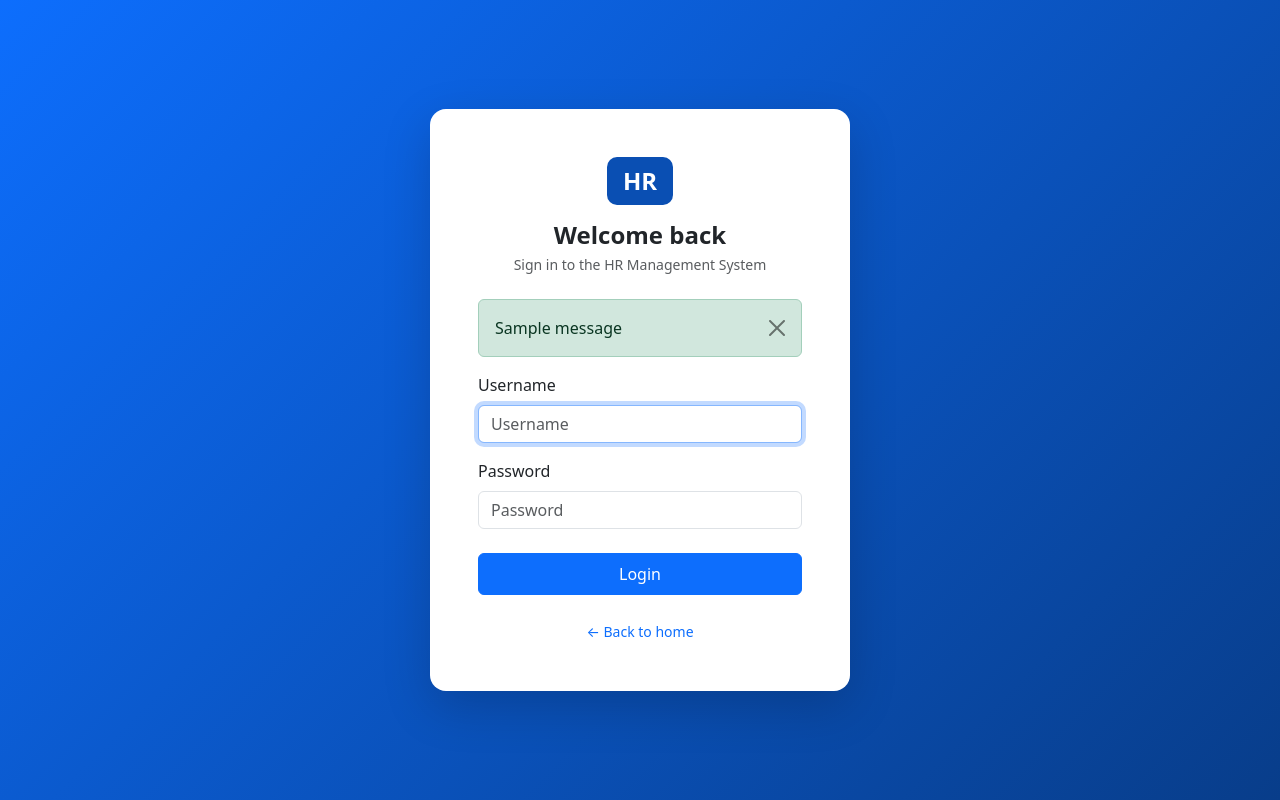
After one commit to Abhisek8895/HR_Management, a Django app: page /login/ in a window 1280 px wide. The commit adds this page. Run offline with Django 5.2, Linux system fonts and the light colour scheme; tables that the repository leaves empty hold one stand-in row (values such as "Sample post"); one stand-in notice (Sample message) is shown.

Commit message:
Implement Django authentication

```diff
--- /dev/null
+++ b/employees/forms.py
@@ -0,0 +1,17 @@
+from django.contrib.auth.forms import AuthenticationForm
+
+
+class BootstrapAuthenticationForm(AuthenticationForm):
+    """Django's login form with Bootstrap 5 styling."""
+
+    def __init__(self, *args, **kwargs):
+        super().__init__(*args, **kwargs)
+        self.fields['username'].widget.attrs.update({
+            'class': 'form-control',
+            'placeholder': 'Username',
+            'autofocus': True,
+        })
+        self.fields['password'].widget.attrs.update({
+            'class': 'form-control',
+            'placeholder': 'Password',
+        })
--- a/employees/urls.py
+++ b/employees/urls.py
@@ -4,4 +4,7 @@ from . import views
 
 urlpatterns = [
     path('', views.landing, name='landing'),
+    path('login/', views.HRLoginView.as_view(), name='login'),
+    path('logout/', views.logout_view, name='logout'),
+    path('dashboard/', views.dashboard, name='dashboard'),
 ]
--- a/employees/views.py
+++ b/employees/views.py
@@ -1,5 +1,31 @@
-from django.shortcuts import render
+from django.contrib import messages
+from django.contrib.auth import logout
+from django.contrib.auth.decorators import login_required
+from django.contrib.auth.views import LoginView
+from django.shortcuts import redirect, render
+from django.views.decorators.http import require_POST
+
+from .forms import BootstrapAuthenticationForm
 
 
 def landing(request):
     return render(request, 'landing.html')
+
+
+class HRLoginView(LoginView):
+    template_name = 'login.html'
+    authentication_form = BootstrapAuthenticationForm
+    redirect_authenticated_user = True
+
+
+@require_POST
+def logout_view(request):
+    logout(request)
+    messages.success(request, 'You have been logged out successfully.')
+    return redirect('login')
+
+
+@login_required
+def dashboard(request):
+    # Placeholder: the full dashboard is built in Task 5.
+    return render(request, 'dashboard.html')
--- a/hr_project/settings.py
+++ b/hr_project/settings.py
@@ -121,3 +121,8 @@ STATICFILES_DIRS = [BASE_DIR / 'static']
 # https://docs.djangoproject.com/en/5.2/ref/settings/#default-auto-field
 
 DEFAULT_AUTO_FIELD = 'django.db.models.BigAutoField'
+
+# Authentication
+LOGIN_URL = 'login'
+LOGIN_REDIRECT_URL = 'dashboard'
+LOGOUT_REDIRECT_URL = 'landing'
--- a/static/css/style.css
+++ b/static/css/style.css
@@ -71,3 +71,22 @@ body {
     font-size: 1.4rem;
     font-weight: 700;
 }
+/* Login page */
+.login-page {
+    background: linear-gradient(135deg, var(--hr-primary) 0%, var(--hr-primary-darker) 100%);
+}
+
+.login-card {
+    width: 100%;
+    max-width: 420px;
+    border-radius: 16px;
+}
+
+.brand-mark-lg {
+    background: var(--hr-primary-dark);
+    color: #fff;
+    font-size: 1.5rem;
+    padding: 6px 16px;
+    border-radius: 10px;
+    margin-right: 0;
+}
--- /dev/null
+++ b/templates/includes/messages.html
@@ -0,0 +1,8 @@
+{% if messages %}
+    {% for message in messages %}
+        <div class="alert alert-{% if message.tags == 'error' %}danger{% else %}{{ message.tags }}{% endif %} alert-dismissible fade show" role="alert">
+            {{ message }}
+            <button type="button" class="btn-close" data-bs-dismiss="alert" aria-label="Close"></button>
+        </div>
+    {% endfor %}
+{% endif %}
--- a/templates/landing.html
+++ b/templates/landing.html
@@ -17,7 +17,7 @@
             <ul class="navbar-nav ms-auto align-items-lg-center gap-lg-2">
                 <li class="nav-item"><a class="nav-link" href="#features">Features</a></li>
                 <li class="nav-item">
-                    <a class="btn btn-light btn-sm px-3" href="#">Login</a>
+                    <a class="btn btn-light btn-sm px-3" href="{% url 'login' %}">Login</a>
                 </li>
             </ul>
         </div>
@@ -33,7 +33,7 @@
                     A simple, secure HR Management System to register employees,
                     keep their records up to date, and see your workforce at a glance.
                 </p>
-                <a href="#" class="btn btn-light btn-lg px-4 me-2">Login</a>
+                <a href="{% url 'login' %}" class="btn btn-light btn-lg px-4 me-2">Login</a>
                 <a href="#features" class="btn btn-outline-light btn-lg px-4">Learn more</a>
             </div>
             <div class="col-lg-5 d-none d-lg-block">
--- /dev/null
+++ b/templates/login.html
@@ -0,0 +1,52 @@
+{% extends 'base.html' %}
+
+{% block title %}Login | HR Management System{% endblock %}
+
+{% block body %}
+<div class="login-page d-flex align-items-center justify-content-center min-vh-100 px-3">
+    <div class="card login-card shadow-lg border-0">
+        <div class="card-body p-4 p-md-5">
+            <div class="text-center mb-4">
+                <span class="brand-mark brand-mark-lg">HR</span>
+                <h1 class="h4 fw-bold mt-3 mb-1">Welcome back</h1>
+                <p class="text-muted small mb-0">Sign in to the HR Management System</p>
+            </div>
+
+            {% include 'includes/messages.html' %}
+
+            {% if form.non_field_errors %}
+                <div class="alert alert-danger" role="alert">
+                    {% for error in form.non_field_errors %}{{ error }}{% endfor %}
+                </div>
+            {% endif %}
+
+            <form method="post" novalidate>
+                {% csrf_token %}
+                <input type="hidden" name="next" value="{{ next }}">
+
+                <div class="mb-3">
+                    <label for="{{ form.username.id_for_label }}" class="form-label">Username</label>
+                    {{ form.username }}
+                    {% for error in form.username.errors %}
+                        <div class="text-danger small mt-1">{{ error }}</div>
+                    {% endfor %}
+                </div>
+
+                <div class="mb-4">
+                    <label for="{{ form.password.id_for_label }}" class="form-label">Password</label>
+                    {{ form.password }}
+                    {% for error in form.password.errors %}
+                        <div class="text-danger small mt-1">{{ error }}</div>
+                    {% endfor %}
+                </div>
+
+                <button type="submit" class="btn btn-primary w-100 py-2">Login</button>
+            </form>
+
+            <div class="text-center mt-4">
+                <a href="{% url 'landing' %}" class="small text-decoration-none">&larr; Back to home</a>
+            </div>
+        </div>
+    </div>
+</div>
+{% endblock %}
```
Also changed, not shown: employees/tests.py (+57 -0 lines), templates/dashboard.html (added, +21 -0 lines).
